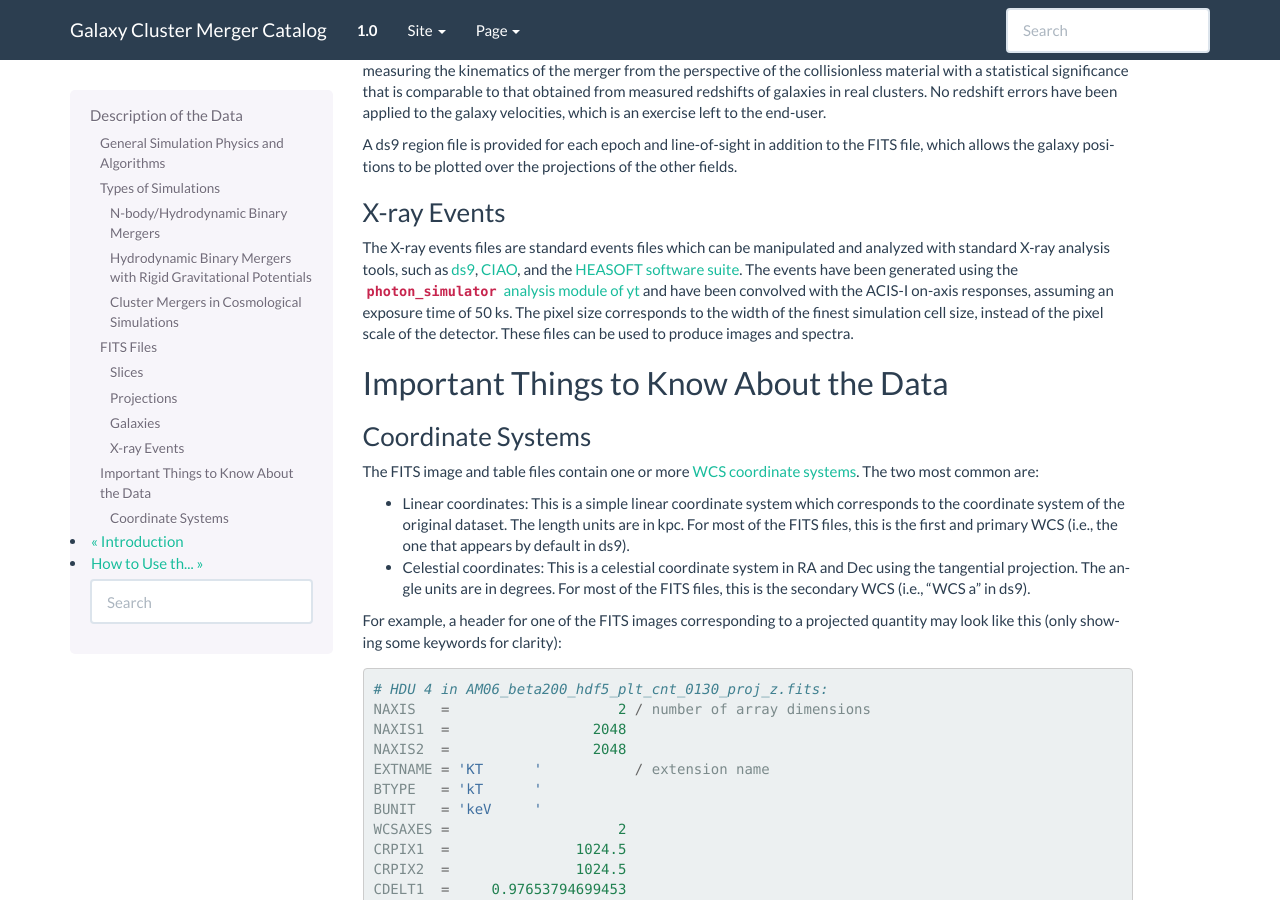
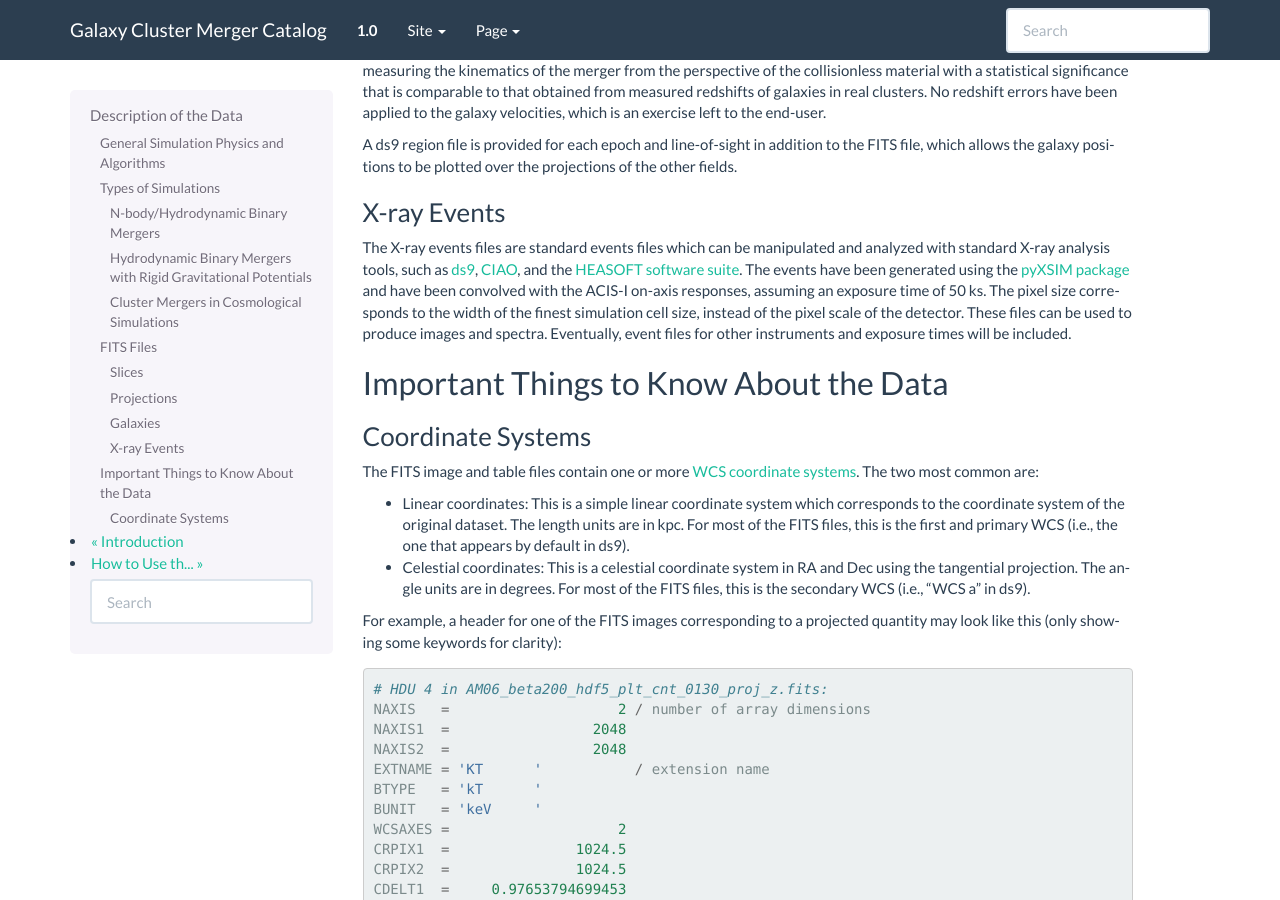
Before and after one commit to jzuhone/cluster_merger_catalog, a Sphinx documentation site: the page built from source/description.rst, in a window 1280 px wide and 900 px high, scrolled down 2048 px. Built offline with Sphinx 7.4.7, drawn with Linux system fonts in a browser that asks for light colours; pages that are not in the unit, such as notebooks, are missing from menus.

Commit message:
Change this to pyXSIM

```diff
--- a/source/description.rst
+++ b/source/description.rst
@@ -128,18 +128,16 @@ galaxies in real clusters. No redshift errors have been applied to the galaxy ve
 A ds9 region file is provided for each epoch and line-of-sight in addition to the FITS file, which allows the galaxy positions
 to be plotted over the projections of the other fields.
 
-.. |photon_simulator| replace:: ``photon_simulator`` analysis module of yt
-.. _photon_simulator: http://yt-project.org/doc/analyzing/analysis_modules/photon_simulator.html
-
 X-ray Events
 ++++++++++++
 
 The X-ray events files are standard events files which can be manipulated and analyzed with standard
 X-ray analysis tools, such as `ds9 <http://ds9.si.edu>`_, `CIAO <http://cxc.cfa.harvard.edu/ciao/>`_, and the
 `HEASOFT software suite <http://heasarc.nasa.gov/lheasoft/>`_. The events have been generated using the
-|photon_simulator|_ and have been convolved with the ACIS-I on-axis responses, assuming an exposure time of
-50 ks. The pixel size corresponds to the width of the finest simulation cell size, instead of the pixel scale of
-the detector. These files can be used to produce images and spectra.
+`pyXSIM package <http://hea-www.cfa.harvard.edu/~jzuhone/pyxsim>`_ and have been convolved with the ACIS-I
+on-axis responses, assuming an exposure time of 50 ks. The pixel size corresponds to the width of the finest
+simulation cell size, instead of the pixel scale of the detector. These files can be used to produce images
+and spectra. Eventually, event files for other instruments and exposure times will be included.
 
 Important Things to Know About the Data
 ---------------------------------------
```
